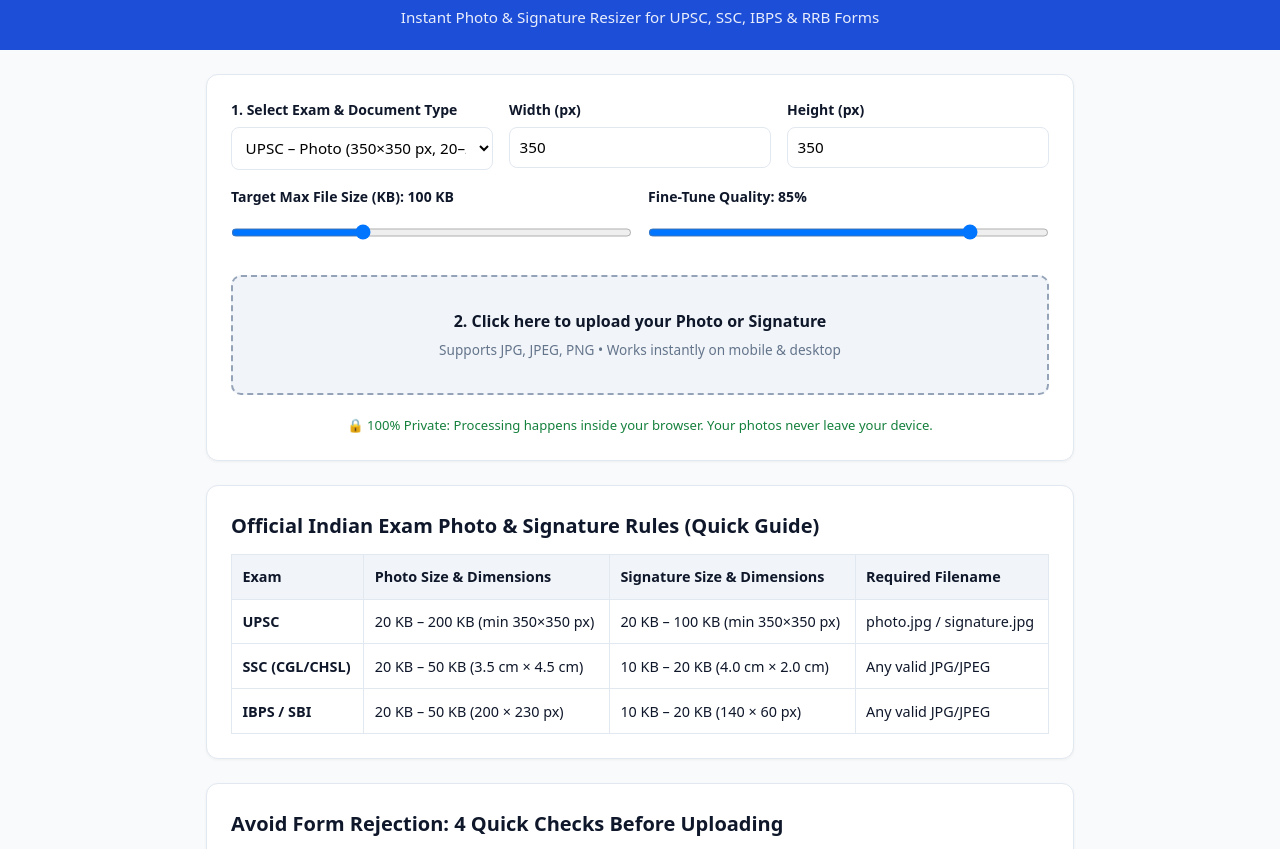
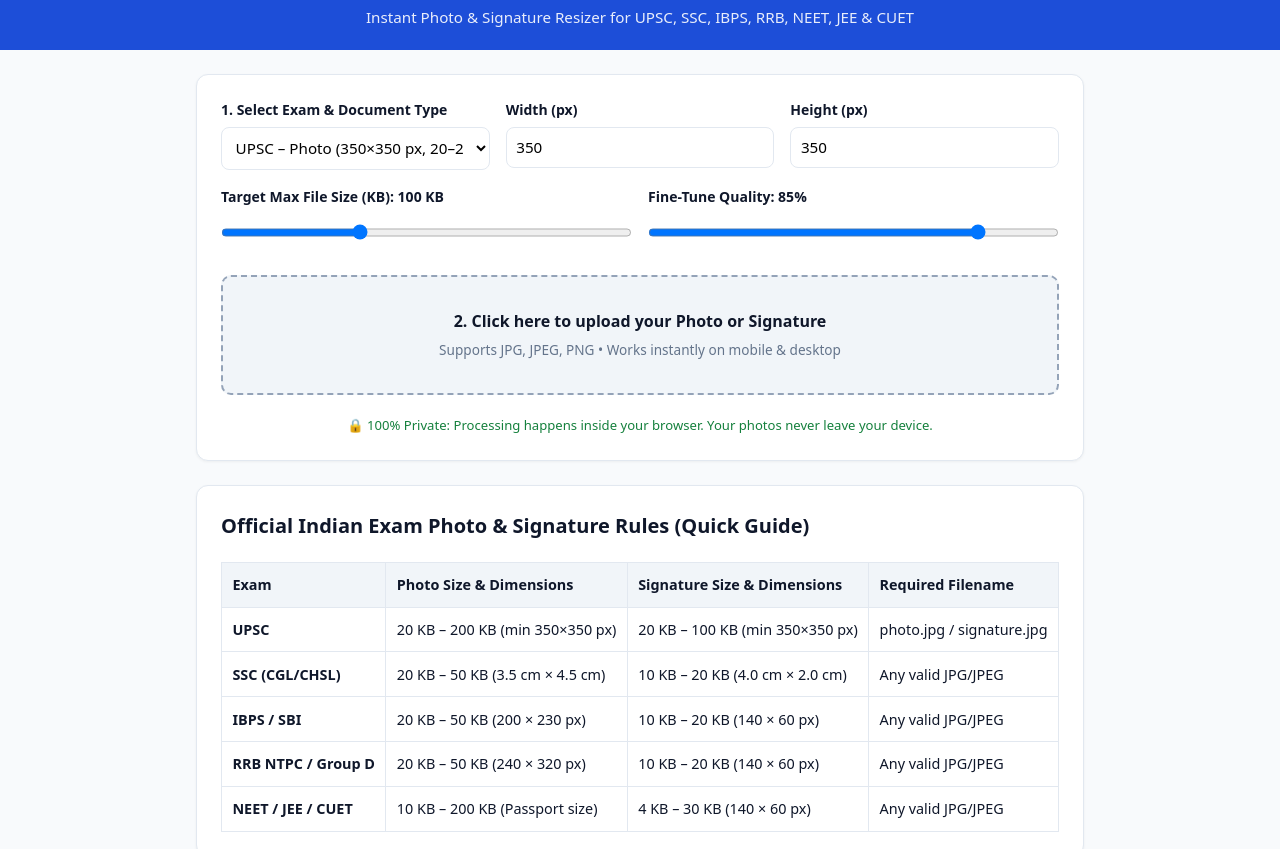
Before and after one commit to AnshulNexTech/Exam-resizer, a plain HTML site: page index.html in a window 1280 px wide. Shown: the part 57-906 px from the top of the page. Drawn offline with Linux system fonts and the light colour scheme.

Commit message:
Enhance SEO and add new exam types support
Updated the title and description for better SEO. Added support for NEET, JEE, and RRB NTPC exam types.

```diff
--- a/index.html
+++ b/index.html
@@ -3,8 +3,10 @@
 <head>
   <meta charset="UTF-8" />
   <meta name="viewport" content="width=device-width, initial-scale=1.0" />
-  <title>ExamPhoto India – Free UPSC, SSC, IBPS Photo & Signature Resizer</title>
-  <meta name="description" content="Resize and compress photos and signatures for UPSC, SSC, IBPS, and RRB exams in seconds. 100% free, browser-based, and private." />
+  <title>ExamPhoto India – Free UPSC, SSC, IBPS, NEET, JEE & RRB Photo Resizer</title>
+  <meta name="description" content="Resize and compress photos and signatures for UPSC, SSC, IBPS, RRB NTPC, NEET, JEE, and CUET exams in seconds. 100% free, browser-based, and private." />
+  <!-- PASTE GOOGLE SEARCH CONSOLE META TAG RIGHT BELOW THIS LINE -->
+
   <style>
     :root {
       --primary: #1d4ed8;
@@ -24,7 +26,7 @@
     header { background: var(--primary); color: #fff; padding: 1.25rem 1rem; text-align: center; }
     header h1 { font-size: 1.5rem; font-weight: 700; }
     header p { font-size: 0.95rem; opacity: 0.9; margin-top: 0.25rem; }
-    .container { max-width: 900px; margin: 1.5rem auto; padding: 0 1rem; }
+    .container { max-width: 920px; margin: 1.5rem auto; padding: 0 1rem; }
     .card { background: var(--card); border: 1px solid var(--border); border-radius: 12px; padding: 1.5rem; margin-bottom: 1.5rem; box-shadow: 0 1px 3px rgba(0,0,0,0.05); }
     .grid { display: grid; grid-template-columns: repeat(auto-fit, minmax(220px, 1fr)); gap: 1rem; margin-bottom: 1rem; }
     label { display: block; font-size: 0.875rem; font-weight: 600; margin-bottom: 0.35rem; color: var(--text); }
@@ -50,6 +52,7 @@
     }
     .btn:hover { background: var(--primary-hover); }
     h2 { font-size: 1.25rem; margin-bottom: 0.75rem; color: var(--text); }
+    .table-wrap { overflow-x: auto; }
     table { width: 100%; border-collapse: collapse; margin-top: 0.5rem; font-size: 0.9rem; }
     th, td { border: 1px solid var(--border); padding: 0.65rem; text-align: left; }
     th { background: #f1f5f9; }
@@ -63,7 +66,7 @@
 
 <header>
   <h1>ExamPhoto India</h1>
-  <p>Instant Photo & Signature Resizer for UPSC, SSC, IBPS & RRB Forms</p>
+  <p>Instant Photo & Signature Resizer for UPSC, SSC, IBPS, RRB, NEET, JEE & CUET</p>
 </header>
 
 <div class="container">
@@ -77,8 +80,12 @@
           <option value="upsc_sign">UPSC – Signature (350×350 px, 20–100 KB)</option>
           <option value="ssc_photo">SSC – Photo (200×230 px, 20–50 KB)</option>
           <option value="ssc_sign">SSC – Signature (140×60 px, 10–20 KB)</option>
-          <option value="ibps_photo">IBPS – Photo (200×230 px, 20–50 KB)</option>
-          <option value="ibps_sign">IBPS – Signature (140×60 px, 10–20 KB)</option>
+          <option value="ibps_photo">IBPS / SBI – Photo (200×230 px, 20–50 KB)</option>
+          <option value="ibps_sign">IBPS / SBI – Signature (140×60 px, 10–20 KB)</option>
+          <option value="rrb_photo">RRB NTPC / Group D – Photo (240×320 px, 20–50 KB)</option>
+          <option value="rrb_sign">RRB NTPC / Group D – Signature (140×60 px, 10–20 KB)</option>
+          <option value="nta_photo">NEET / JEE / CUET – Photo (200×230 px, 10–200 KB)</option>
+          <option value="nta_sign">NEET / JEE / CUET – Signature (140×60 px, 4–30 KB)</option>
           <option value="custom">Custom Dimensions & Size</option>
         </select>
       </div>
@@ -95,7 +102,7 @@
     <div class="grid">
       <div>
         <label for="targetKb">Target Max File Size (KB): <span id="targetKbLabel">100</span> KB</label>
-        <input type="range" id="targetKb" min="10" max="300" value="100" />
+        <input type="range" id="targetKb" min="5" max="300" value="100" />
       </div>
       <div>
         <label for="qualitySlider">Fine-Tune Quality: <span id="qualityLabel">85</span>%</label>
@@ -129,6 +136,7 @@
   <!-- SEO Exam Rules Table -->
   <div class="card">
     <h2>Official Indian Exam Photo & Signature Rules (Quick Guide)</h2>
+    <div class="table-wrap">
       <table>
         <thead>
           <tr>
@@ -157,8 +165,21 @@
             <td>10 KB – 20 KB (140 × 60 px)</td>
             <td>Any valid JPG/JPEG</td>
           </tr>
+          <tr>
+            <td><strong>RRB NTPC / Group D</strong></td>
+            <td>20 KB – 50 KB (240 × 320 px)</td>
+            <td>10 KB – 20 KB (140 × 60 px)</td>
+            <td>Any valid JPG/JPEG</td>
+          </tr>
+          <tr>
+            <td><strong>NEET / JEE / CUET</strong></td>
+            <td>10 KB – 200 KB (Passport size)</td>
+            <td>4 KB – 30 KB (140 × 60 px)</td>
+            <td>Any valid JPG/JPEG</td>
+          </tr>
         </tbody>
       </table>
+    </div>
   </div>
 
   <!-- Form Rejection Checklist -->
@@ -188,7 +209,11 @@
     ssc_sign:   { w: 140, h: 60,  minKb: 10, maxKb: 20,  target: 15, name: "ssc_signature.jpg" },
     ibps_photo: { w: 200, h: 230, minKb: 20, maxKb: 50,  target: 35, name: "ibps_photo.jpg" },
     ibps_sign:  { w: 140, h: 60,  minKb: 10, maxKb: 20,  target: 15, name: "ibps_signature.jpg" },
-    custom:     { w: 300, h: 300, minKb: 10, maxKb: 500, target: 80, name: "resized_image.jpg" }
+    rrb_photo:  { w: 240, h: 320, minKb: 20, maxKb: 50,  target: 35, name: "rrb_photo.jpg" },
+    rrb_sign:   { w: 140, h: 60,  minKb: 10, maxKb: 20,  target: 15, name: "rrb_signature.jpg" },
+    nta_photo:  { w: 200, h: 230, minKb: 10, maxKb: 200, target: 60, name: "nta_photo.jpg" },
+    nta_sign:   { w: 140, h: 60,  minKb: 4,  maxKb: 30,  target: 15, name: "nta_signature.jpg" },
+    custom:     { w: 300, h: 300, minKb: 5,  maxKb: 500, target: 80, name: "resized_image.jpg" }
   };
 
   let currentImg = null;
@@ -286,7 +311,4 @@
     dl.href = dataUrl;
     dl.download = p.name;
   }
-</script>
-
-</body>
-</html>
+</script
```
Lines whose indentation alone changed are shown as unchanged.
